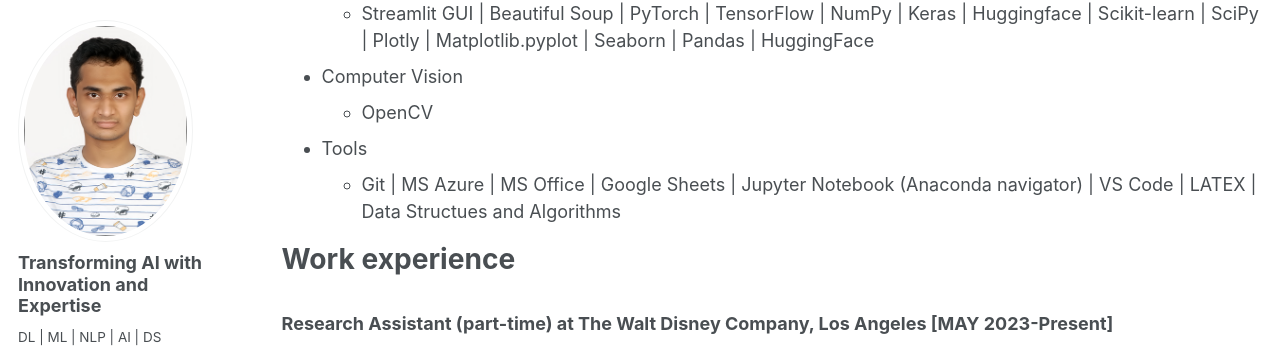
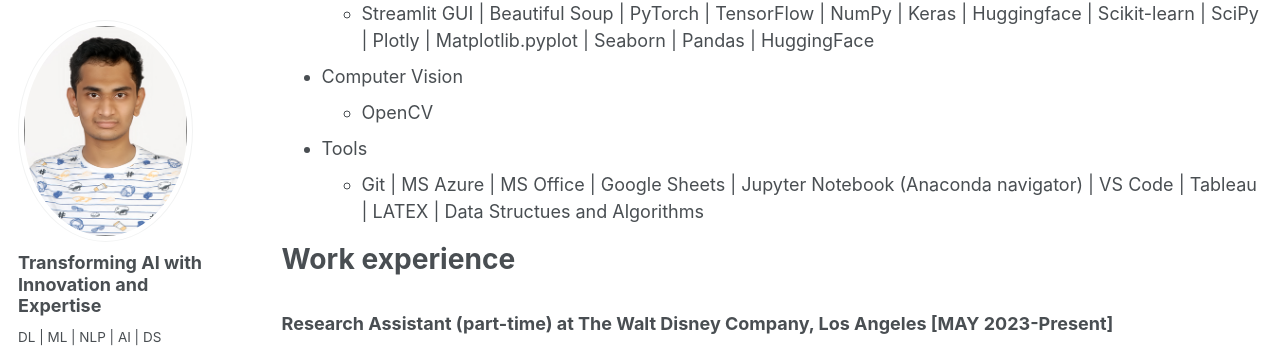
Before and after one commit to SudarshanaSRao/SudarshanaSRao.github.io, a Jekyll site: the page built from _pages/cv.md, in a window 1280 px wide and 900 px high, scrolled down 639 px. Shown: the part 86-441 px from the top of the window. Built offline with Jekyll 4.4.1, drawn with Linux system fonts in a browser that asks for light colours.

Commit message:
Update cv.md

```diff
--- a/_pages/cv.md
+++ b/_pages/cv.md
@@ -64,7 +64,7 @@ Skills
   * OpenCV
 
 * Tools
-  * Git  \|  MS Azure  \|  MS Office  \|  Google Sheets  \|  Jupyter Notebook (Anaconda navigator)  \|  VS Code  \|  LATEX  \|  Data Structues and Algorithms
+  * Git  \|  MS Azure  \|  MS Office  \|  Google Sheets  \|  Jupyter Notebook (Anaconda navigator)  \|  VS Code  \|  Tableau  \|  LATEX  \|  Data Structues and Algorithms
 
 Work experience
 ======
```
